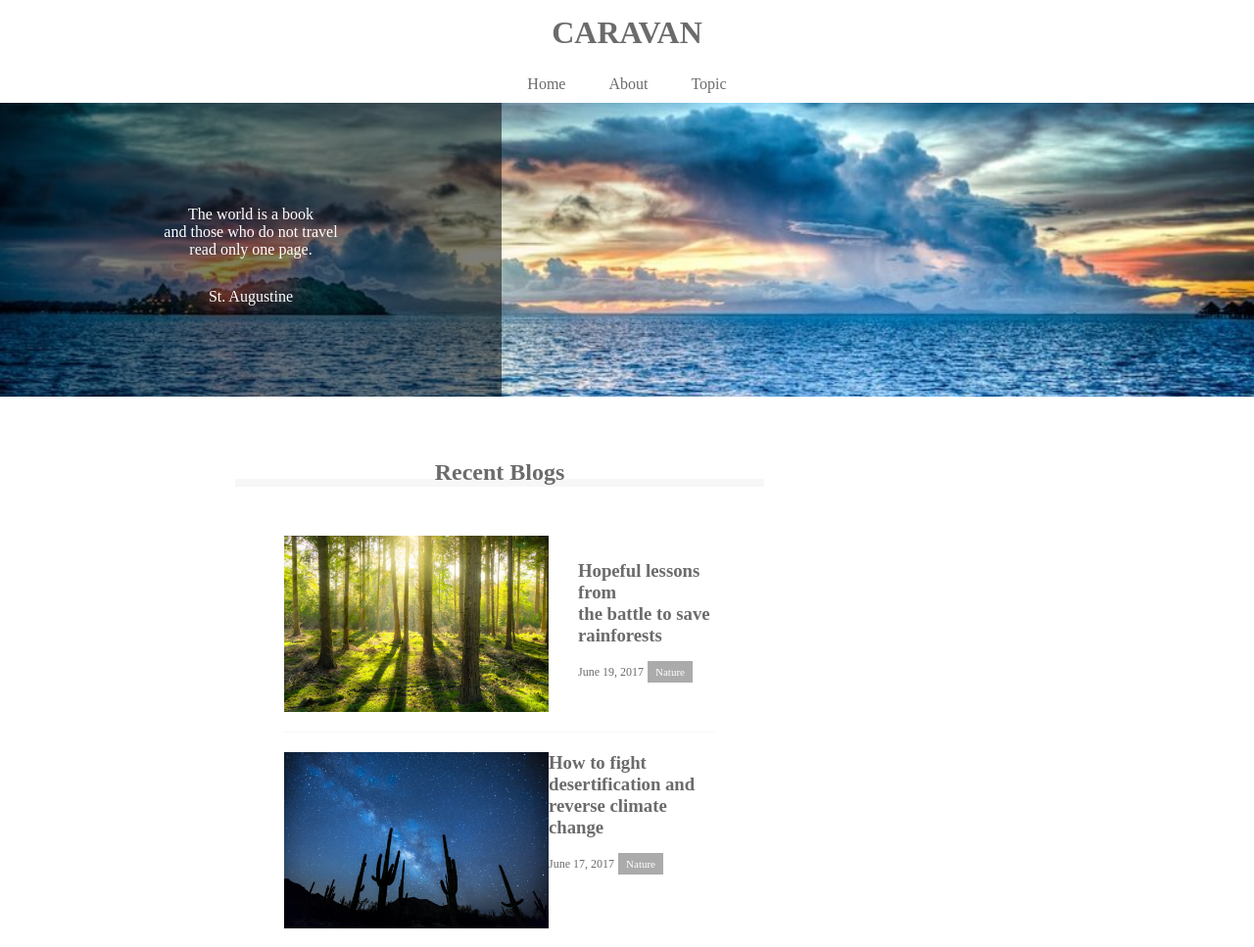
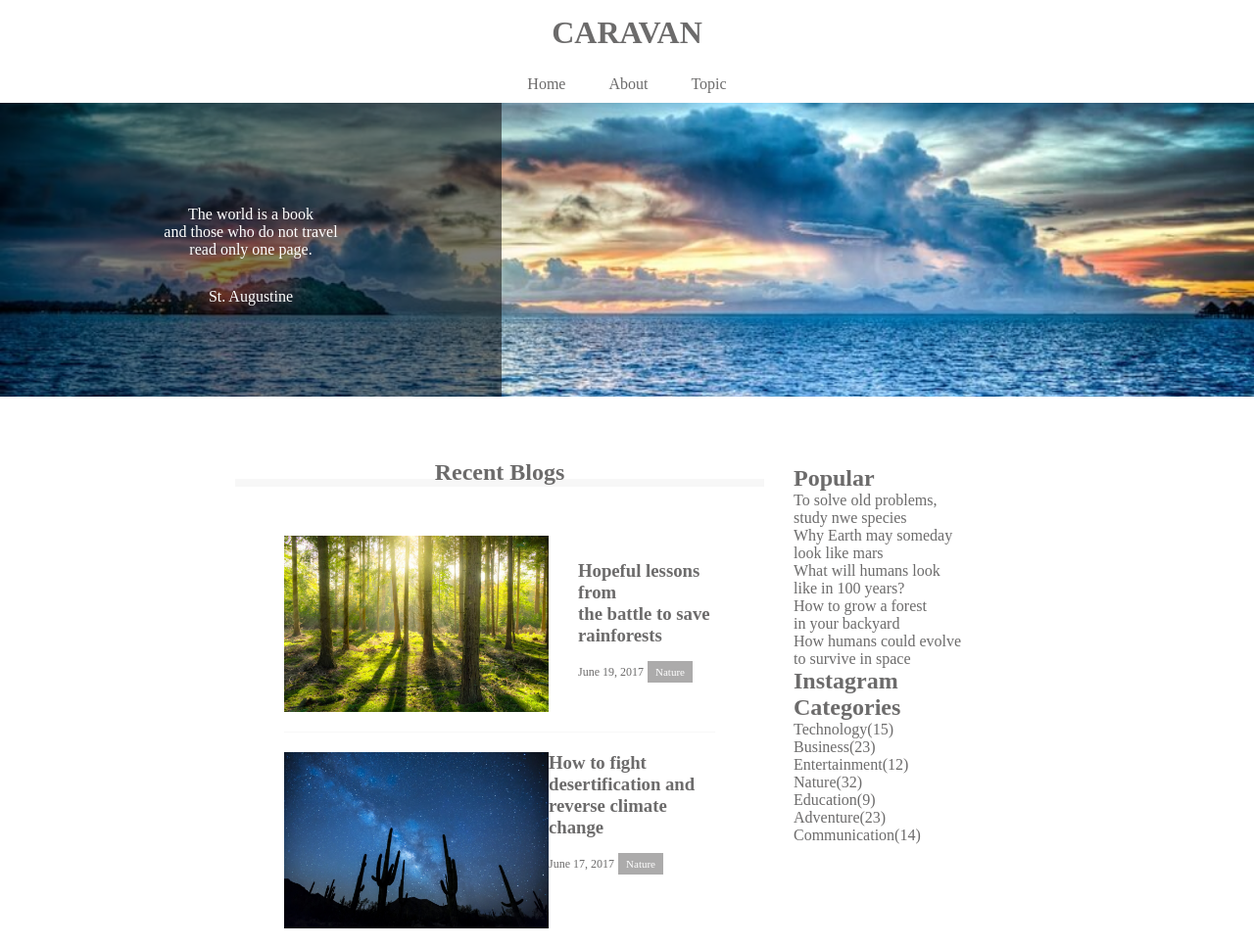
Before and after one commit to areryhgd/caravan, a plain HTML site: page index.html in a window 1280 px wide. Shown: the top 967 px of the page at 98% size. Drawn offline with Linux system fonts and the light colour scheme.

Commit message:
[Start] 1-8

```diff
--- a/index.html
+++ b/index.html
@@ -117,7 +117,41 @@
         </div>
         </div>
       </section>
-      <div class="sidebar"></div>
+      <div class="sidebar">
+        <section class="popular">
+          <h2 class="sidebar-heading common-heading">Popular</h2>
+          <div class="sidebar-contents">
+            <p class="popular-text">To solve old problems,<br>study nwe species</p>
+            <p class="popular-text">Why Earth may someday<br>look like mars</p>
+            <p class="popular-text">What will humans look<br>like in 100 years?</p>
+            <p class="popular-text">How to grow a forest<br>in your backyard</p>
+            <p class="popular-text">How humans could evolve<br>to survive in space</p>
+          </div>
+        </section>
+        <section class="instagram">
+          <h2 class="instagram-heading common-heading">Instagram</h2>
+          <div class="sidebar-contents">
+            <div class="instagram-box"></div>
+            <div class="instagram-box"></div>
+            <div class="instagram-box"></div>
+            <div class="instagram-box"></div>
+            <div class="instagram-box"></div>
+            <div class="instagram-box"></div>
+          </div>
+        </section>
+        <section class="categories">
+          <h2 class="categories-heading common-heading">Categories</h2>
+          <div class="sidebar-contents">
+            <p class="categories-text">Technology(15)</p>
+            <p class="categories-text">Business(23)</p>
+            <p class="categories-text">Entertainment(12)</p>
+            <p class="categories-text">Nature(32)</p>
+            <p class="categories-text">Education(9)</p>
+            <p class="categories-text">Adventure(23)</p>
+            <p class="categories-text">Communication(14)</p>
+          </div>
+        </section>
+      </div>
     </main>
     <!--footer-->
     <footer>
```
